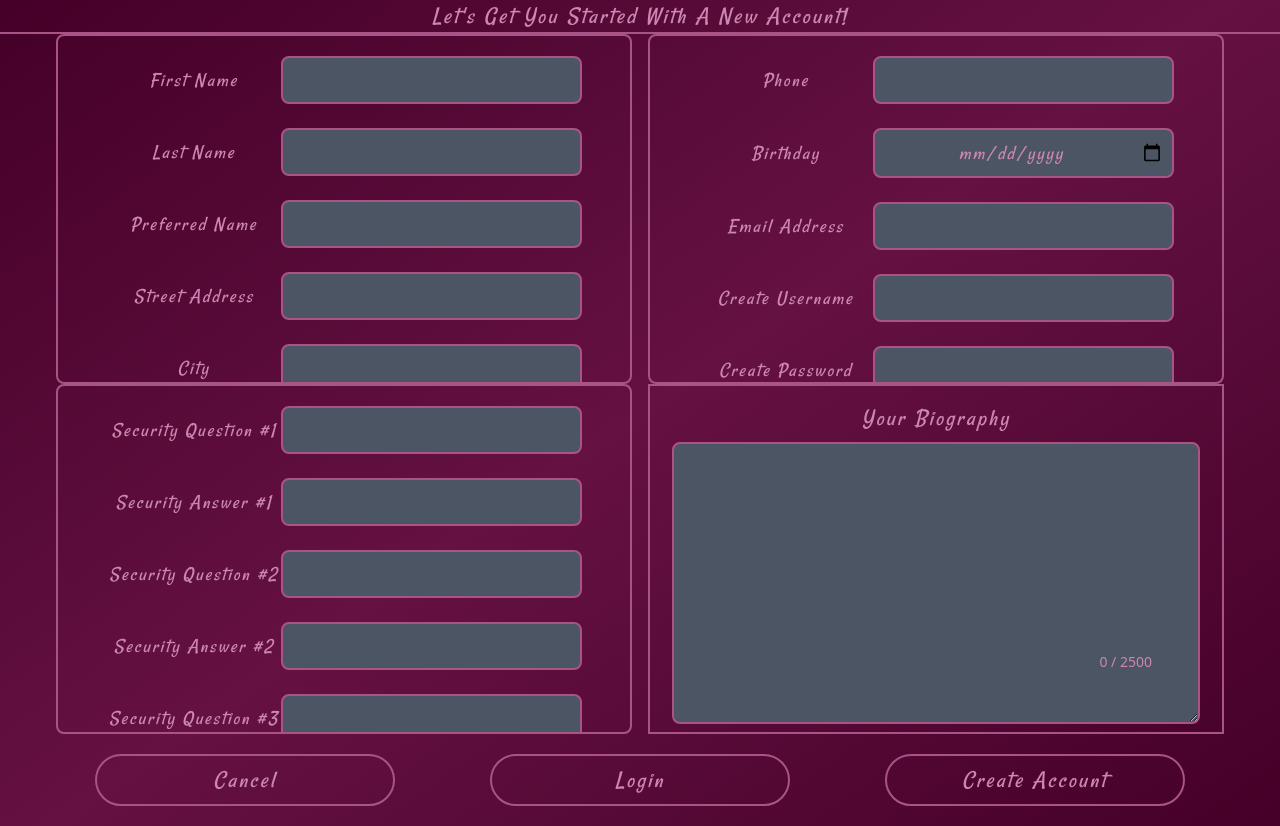
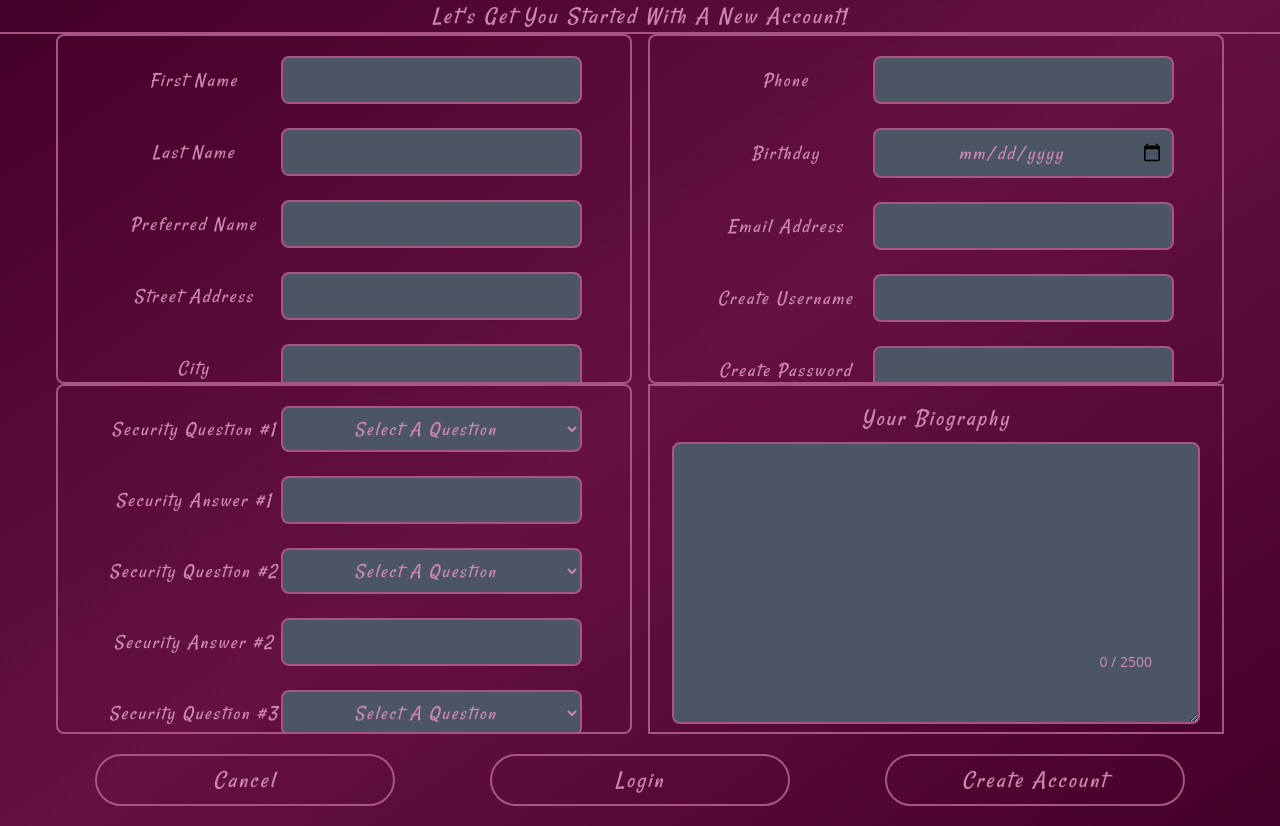
Before and after one commit to mekasu0124/Diary, a React (Create React App) app: page /auth/signup in a window 1280 px wide. Built offline with nearby package versions, Linux system fonts and the light colour scheme.

Commit message:
working on converting some inputs to select menus

```diff
--- a/src/components/panel/auth/signUpLeftBottom.js
+++ b/src/components/panel/auth/signUpLeftBottom.js
@@ -1,4 +1,17 @@
 export default function SignUpLeftBottom({ props, handleChange }) {
+  const securityQuestions = [
+    "What is your mother's maiden name?",
+    "What was the name of your first pet?",
+    "What was the make and model of your first car?",
+    "What was the name of the town where you were born?",
+    "What is your favorite food?",
+    "What was the name of your elementary school?",
+    "What is the name of your favorite teacher?",
+    "What is your best friend's first name?",
+    "What was the nameof your first employer?",
+    "What is your favorite vacation spot?"
+  ];
+
   return (
     <div className="flex flex-col items-center justify-evenly w-[45%] h-[350px] p-2 ml-2 mr-2 border-2 border-bdr rounded-lg overflow-y-auto">
       <div className="flex flex-row items-center justify-center w-[90%] mb-3 mt-3">
@@ -6,14 +19,21 @@ export default function SignUpLeftBottom({ props, handleChange }) {
           Security Question #1
         </label>
 
-        <input
-          type="text"
+        <select
           id="securityQuestionOne"
           name="securityQuestionOne"
           required
           value={props.securityQuestionOne}
           onChange={handleChange}
-          className="font-rancho italic bg-gray-600 border-2 border-bdr rounded-lg p-2 text-fg text-xl text-center w-[60%] tracking-widest outline-none hover:bg-bdr hover:border-black hover:text-black hover:transition-transform duration-300 hover:scale-105" />
+          className="font-rancho italic bg-gray-600 border-2 border-bdr rounded-lg p-2 text-fg text-xl text-center w-[60%] tracking-widest outline-none hover:bg-bdr hover:border-black hover:text-black hover:transition-transform duration-300 hover:scale-105">
+          <option value="" disabled>Select A Question</option>
+
+          {securityQuestions.map((question, index) => (
+            <option key={index} value={question}>
+              {question}
+            </option>
+          ))}
+        </select>
       </div>
 
       <div className="flex flex-row items-center justify-center w-[90%] mb-3 mt-3">
@@ -36,14 +56,21 @@ export default function SignUpLeftBottom({ props, handleChange }) {
           Security Question #2
         </label>
 
-        <input
-          type="text"
+        <select
           id="securityQuestionTwo"
           name="securityQuestionTwo"
           required
           value={props.securityQuestionTwo}
           onChange={handleChange}
-          className="font-rancho italic bg-gray-600 border-2 border-bdr rounded-lg p-2 text-fg text-xl text-center w-[60%] tracking-widest outline-none hover:bg-bdr hover:border-black hover:text-black hover:transition-transform duration-300 hover:scale-105" />
+          className="font-rancho italic bg-gray-600 border-2 border-bdr rounded-lg p-2 text-fg text-xl text-center w-[60%] tracking-widest outline-none hover:bg-bdr hover:border-black hover:text-black hover:transition-transform duration-300 hover:scale-105">
+          <option value="" disabled>Select A Question</option>
+
+          {securityQuestions.map((question, index) => (
+            <option key={index} value={question}>
+              {question}
+            </option>
+          ))}
+        </select>
       </div>
 
       <div className="flex flex-row items-center justify-center w-[90%] mb-3 mt-3">
@@ -66,14 +93,21 @@ export default function SignUpLeftBottom({ props, handleChange }) {
           Security Question #3
         </label>
 
-        <input
-          type="text"
+        <select
           id="securityQuestionThree"
           name="securityQuestionThree"
           required
           value={props.securityQuestionThree}
           onChange={handleChange}
-          className="font-rancho italic bg-gray-600 border-2 border-bdr rounded-lg p-2 text-fg text-xl text-center w-[60%] tracking-widest outline-none hover:bg-bdr hover:border-black hover:text-black hover:transition-transform duration-300 hover:scale-105" />
+          className="font-rancho italic bg-gray-600 border-2 border-bdr rounded-lg p-2 text-fg text-xl text-center w-[60%] tracking-widest outline-none hover:bg-bdr hover:border-black hover:text-black hover:transition-transform duration-300 hover:scale-105">
+          <option value="" disabled>Select A Question</option>
+
+          {securityQuestions.map((question, index) => (
+            <option key={index} value={question}>
+              {question}
+            </option>
+          ))}
+        </select>
       </div>
 
       <div className="flex flex-row items-center justify-center w-[90%] mb-3 mt-3">
--- a/src/components/panel/auth/signUpLeftTop.js
+++ b/src/components/panel/auth/signUpLeftTop.js
@@ -1,3 +1,5 @@
+import { Link } from "react-router-dom";
+
 export default function SignUpLeftTop({ props, handleChange }) {
   return (
     <div className="flex flex-col items-center justify-start w-[45%] h-[350px] p-2 ml-2 mr-2 border-2 border-bdr rounded-lg overflow-y-auto">
@@ -101,6 +103,7 @@ export default function SignUpLeftTop({ props, handleChange }) {
           id="postal"
           name="postal"
           required
+          maxLength="5"
           value={props.postal}
           onChange={handleChange}
           className="font-rancho italic bg-gray-600 border-2 border-bdr rounded-lg p-2 text-fg text-xl text-center w-[60%] tracking-widest outline-none hover:bg-bdr hover:border-black hover:text-black hover:transition-transform duration-300 hover:scale-105" />
--- a/src/components/panel/auth/signUpRightTop.js
+++ b/src/components/panel/auth/signUpRightTop.js
@@ -7,7 +7,7 @@ export default function SignUpRightTop({ props, confirmPassword, handleChange })
         </label>
 
         <input
-          type="number"
+          type="text"
           id="phone"
           name="phone"
           required
```
